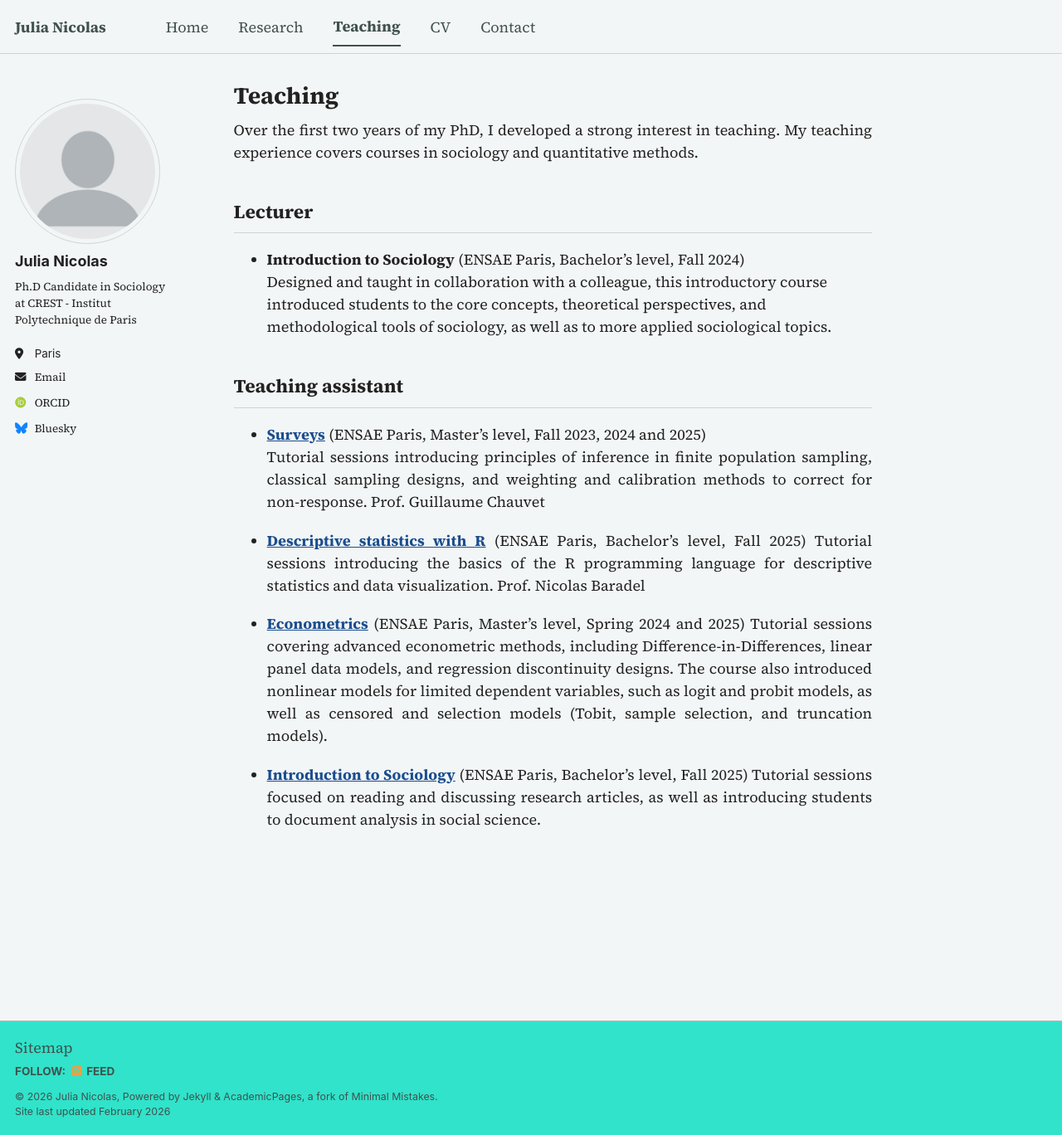
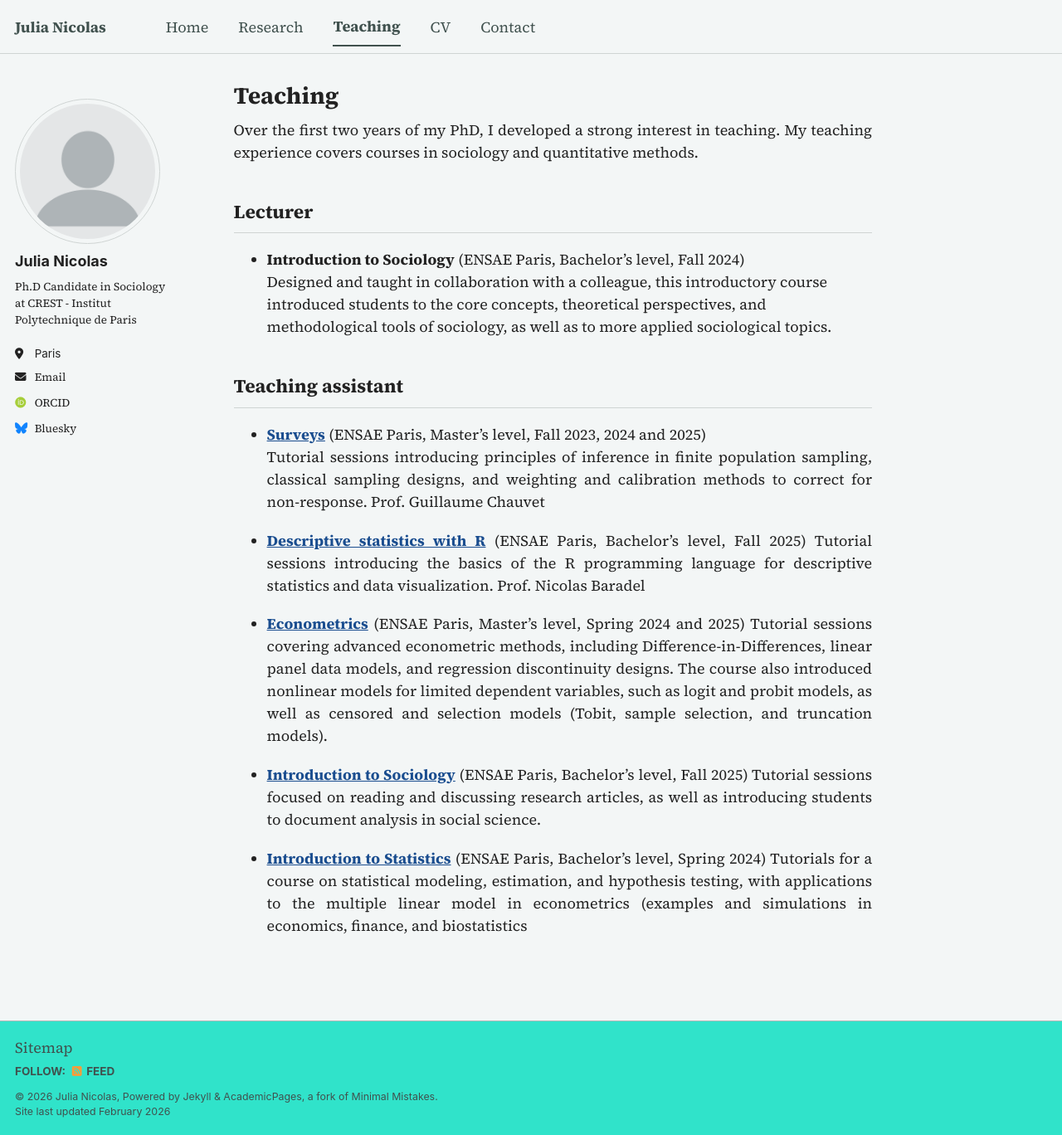
Before and after one commit to Julia-Nicolas/julia-nicolas.github.io, a Jekyll site: the page built from _pages/teaching.md, in a window 1280 px wide and 1368 px high. Shown: the whole window at 83% size. Built offline with Jekyll 4.4.1, drawn with Linux system fonts in a browser that asks for light colours; some web fonts are replaced; a script bundle is joined from its source files by our own code; library files that are not in the unit come from our copies.

Commit message:
Update teaching.md

```diff
--- a/_pages/teaching.md
+++ b/_pages/teaching.md
@@ -34,3 +34,6 @@
 - **[Introduction to Sociology](https://www.ensae.fr/courses/690)** (ENSAE Paris, Bachelor's level, Fall 2025)
   Tutorial sessions focused on reading and discussing research articles, as well as introducing students to document analysis in social
   science.
+
+- **[Introduction to Statistics](https://www.ensae.fr/en/courses/475)** (ENSAE Paris, Bachelor's level, Spring 2024)
+  Tutorials for a course on statistical modeling, estimation, and hypothesis testing, with applications to the multiple linear model in econometrics (examples and simulations in economics, finance, and biostatistics
```
